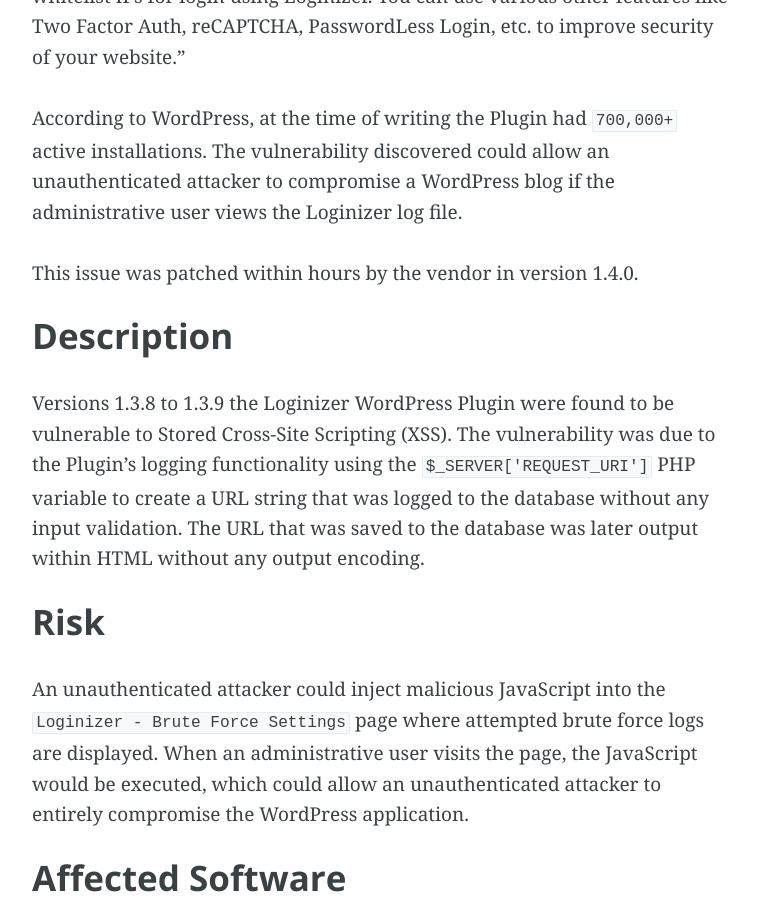
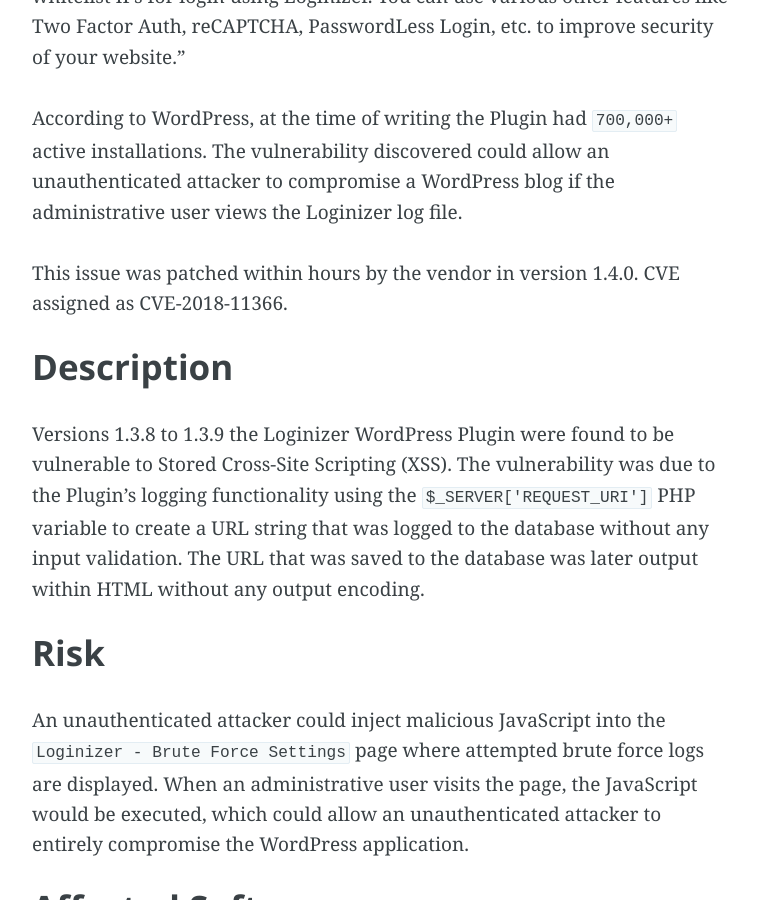
Before and after one commit to ethicalhack3r/ethicalhack3r.github.io, a Jekyll site: the page built from _posts/2018-05-22-loginizer-wordpress-plugin-xss-vulnerability.md, in a window 1280 px wide and 900 px high, scrolled down 407 px. Shown: the whole window, without its empty margins (258-1016 px from the left). Built offline with Jekyll 4.4.1, drawn with Linux system fonts in a browser that asks for light colours; some of the changed text lies outside the part shown.

Commit message:
Add CVE number

````diff
--- a/_posts/2018-05-22-loginizer-wordpress-plugin-xss-vulnerability.md
+++ b/_posts/2018-05-22-loginizer-wordpress-plugin-xss-vulnerability.md
@@ -12,7 +12,7 @@
 
 According to WordPress, at the time of writing the Plugin had ```700,000+``` active installations. The vulnerability discovered could allow an unauthenticated attacker to compromise a WordPress blog if the administrative user views the Loginizer log file.
 
-This issue was patched within hours by the vendor in version 1.4.0.
+This issue was patched within hours by the vendor in version 1.4.0. CVE assigned as CVE-2018-11366.
 
 ### Description
 
@@ -69,6 +69,7 @@
 - 21/05/2018 11:50: Vendor notified.
 - 21/05/2018 17:00: Vendor replies to ticket and releases a patched version, version 1.4.0.
 - 22/05/2018 09:30: Advisory publicly released.
+- 22/05/2018 14:10: CVE Assigned: CVE-2018-11366
 
 ### References
 
````
Also changed, not shown: 2 other files.
